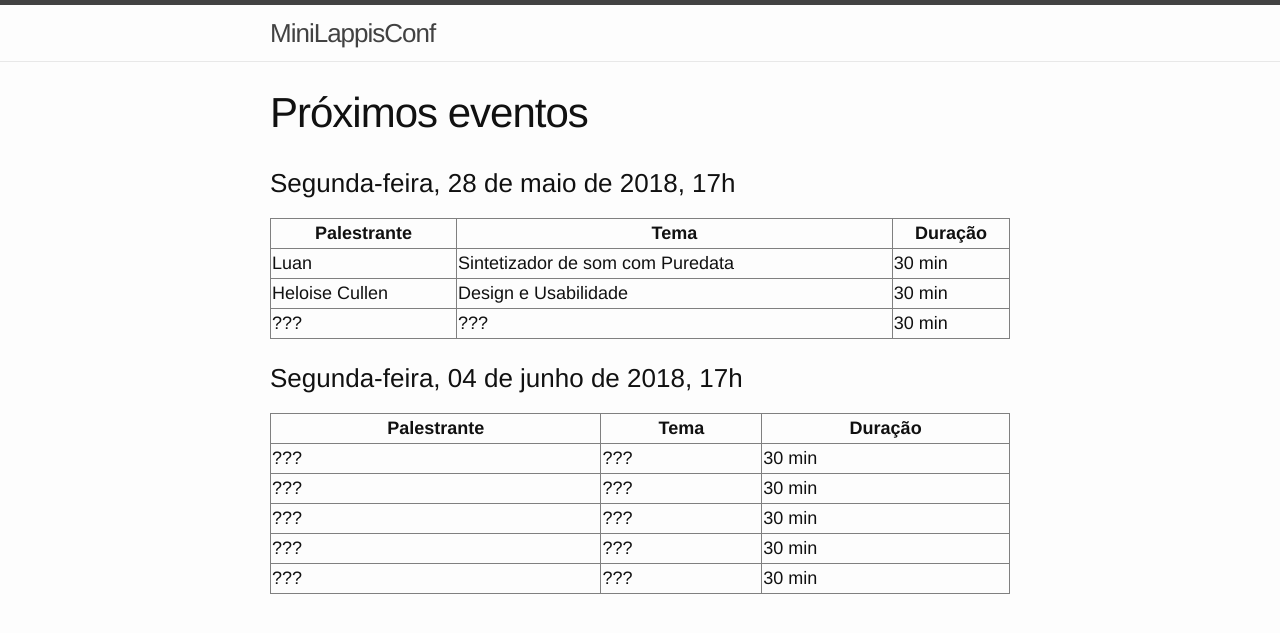
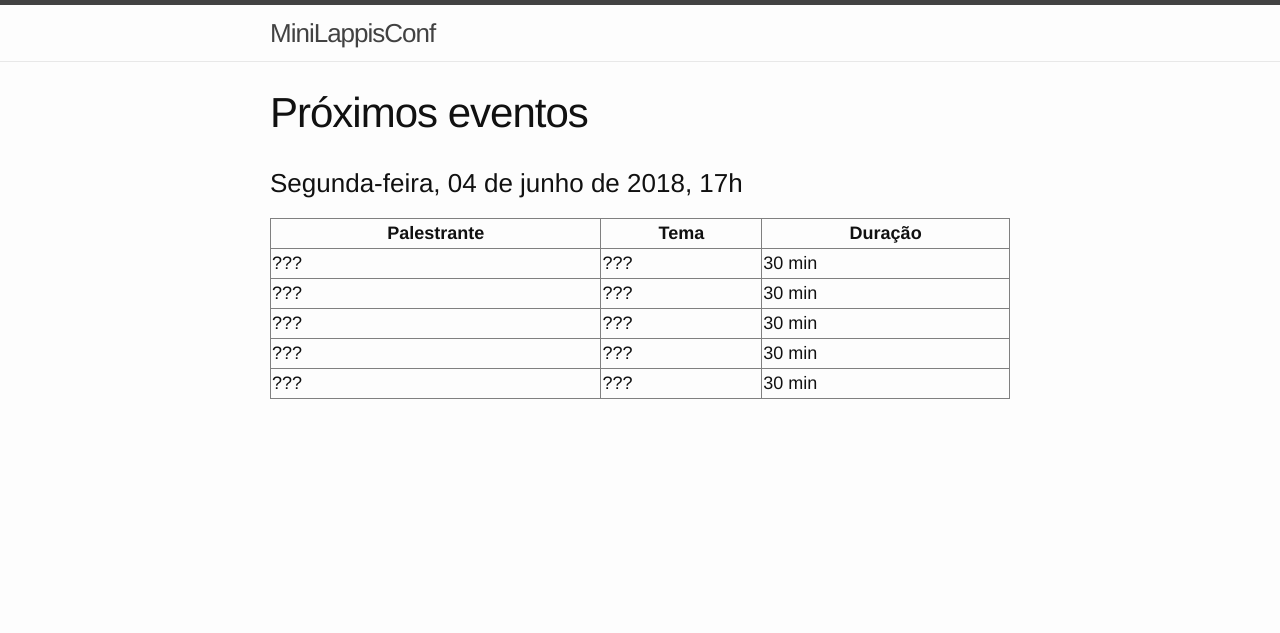
Before and after one commit to lappis-unb/MiniLappisConf, a Jekyll site: the page built from agenda.md, in a window 1280 px wide. Shown: the top 633 px of the page. Built offline with Jekyll 4.4.1, drawn with Linux system fonts in a browser that asks for light colours.

Commit message:
movendo proxima agenda (dia 28) para a pagina inicial

```diff
--- a/agenda.md
+++ b/agenda.md
@@ -1,14 +1,6 @@
 ---
 title: Próximos eventos
 ---
-
-### Segunda-feira, 28 de maio de 2018, 17h
-
-| Palestrante     | Tema                                    | Duração |
-| --------------- | --------------------------------------- | ------- |
-| Luan            | Sintetizador de som com Puredata        | 30 min  |
-| Heloise Cullen  | Design e Usabilidade                    | 30 min  |
-| ???             | ???                                     | 30 min  |
 
 ### Segunda-feira, 04 de junho de 2018, 17h
 
```
